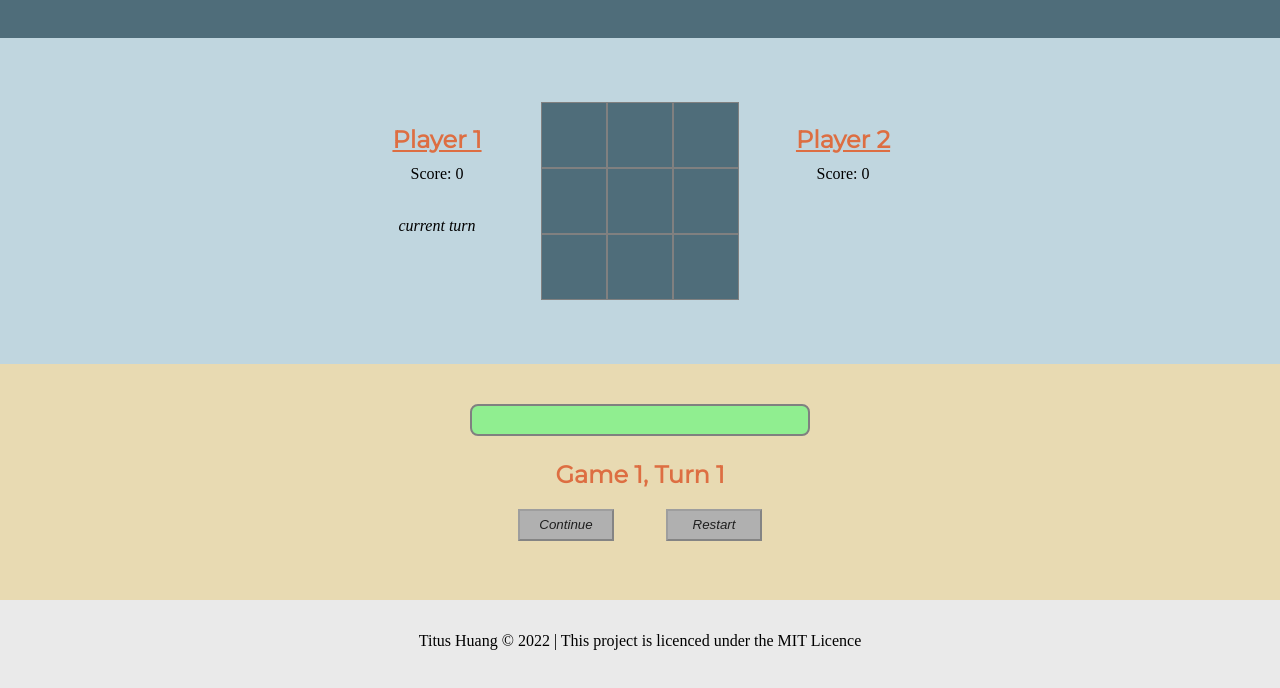
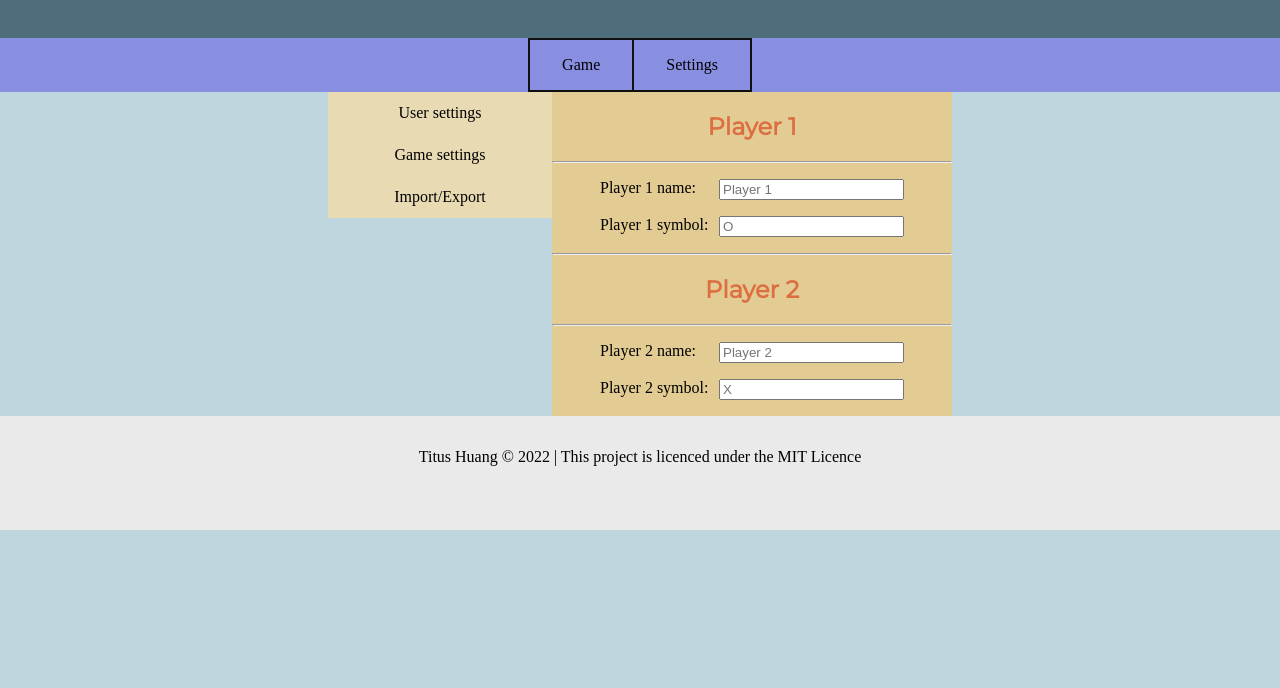
Before and after one commit to Titus-Huang/tic-tac-toe, a plain HTML site: page index.html in a window 1280 px wide. Shown: the part 120-808 px from the top of the page. Drawn offline with Linux system fonts and the light colour scheme.

Commit message:
Started work on settings menu, some CSS functionality works but not UI logic yet

```diff
--- a/index.html
+++ b/index.html
@@ -25,11 +25,16 @@
 
         <!-- (Extension) Navigation bar, for opening/closing settings/etc -->
         <nav>
-
+            <div id="nav-btn-game">
+                <p>Game</p>
+            </div>
+            <div id="nav-btn-settings">
+                <p>Settings</p>
+            </div>
         </nav>
 
         <!-- Section containing the "Tic Tac Toe" game -->
-        <section class="game-board">
+        <section class="game-board" hidden>
             <div class="game-row">
                 <div class="ui-player-1">
                     <h2 class="ui-player-title">Player 1</h2>
@@ -74,7 +79,44 @@
         </section>
 
         <section class="game-settings">
-            <div></div>
+            <div class="settings-row">
+                <div class="settings-menu-sidebar">
+                    <ul>
+                        <li>User settings</li>
+                        <li>Game settings</li>
+                        <li>Import/Export</li>
+                    </ul>
+                    <!-- User customizability:
+                    Symbol, name, avatar -->
+
+                    <!-- Game customizability:
+                    Time per round, max amount of games/"amount to win a round", colours of square, audio settings -->
+
+                    <!-- Import/Export:
+                    Game saves -->
+                </div>
+                <div class="settings-menu">
+                    <div id="settings-user">
+                        <h2>Player 1</h2>
+                        <hr>
+                        <p>Player 1 name: <input type="text" name="Player 1 name (less than 12 characters)" id="ui-input-player-1-name" placeholder="Player 1" maxlength="12"></p>
+                        <p>Player 1 symbol: <input type="text" name="Player 1 symbol" id="ui-input-player-1-symbol" placeholder="O" maxlength="1"></p>
+
+                        <hr>
+                        <h2>Player 2</h2>
+                        <hr>
+
+                        <p>Player 2 name: <input type="text" name="player 2 name (less than 12 characters)" id="ui-input-player-2-name" placeholder="Player 2" maxlength="12"></p>
+                        <p>Player 2 symbol: <input type="text" name="Player 2 symbol" id="ui-input-player-2-symbol" placeholder="X" maxlength="1"></p>
+                    </div>
+                    <div id="settings-game" hidden>
+
+                    </div>
+                    <div id="settings-import-export" hidden>
+
+                    </div>
+                </div>
+            </div>
         </section>
 
         <!-- Footer at the bottom of the page -->
--- a/main.css
+++ b/main.css
@@ -22,6 +22,28 @@ header p {
     margin: 0;
 
     color: white;
+}
+
+nav {
+    display: flex;
+    justify-content: center;
+
+    background-color: #888EE0;
+}
+
+nav div {
+    padding: 1rem 2rem;
+    background-color: #888EE0;
+}
+
+nav div:hover {
+    cursor: pointer;
+    filter: brightness(0.9);
+}
+
+nav div p {
+    margin: 0;
+    user-select: none;
 }
 
 main {
@@ -56,6 +78,13 @@ h1 {
     font-size: 3.5rem;
 }
 
+ul {
+    margin: 0;
+    padding: 0;
+
+    list-style-type: none;
+}
+
 
 
 
@@ -66,7 +95,7 @@ h1 {
     text-decoration: underline;
 }
 
-.game-row {
+.game-row, .settings-row {
     display: flex;
     margin: 4rem 0;
     height: fit-content;
@@ -121,11 +150,58 @@ h1 {
     background-color: #E8DAB2;
 }
 
+.settings-row {
+    margin: 0;
+    align-items: flex-start;
+}
+
+.settings-menu-sidebar {
+    width: 14rem;
+    height: fit-content;
+
+    background-color: #E8DAB2;
+
+    user-select: none;
+}
+
+.settings-menu-sidebar ul li {
+    padding: 0.75rem 0;
+
+    background-color: #E8DAB2;
+
+    cursor: pointer;
+}
+
+.settings-menu-sidebar ul li:hover {
+    filter: brightness(0.9);
+}
+
+.settings-menu {
+    width: 25rem;
+    height: inherit;
+
+    background-color: #E2CC93;
+}
+
 
 
 
 
 /* Id tags */
+
+#nav-btn-game {
+    border-top: 2px solid #101010;
+    border-right: 1px solid #101010;
+    border-bottom: 2px solid #101010;
+    border-left: 2px solid #101010;
+}
+
+#nav-btn-settings {
+    border-top: 2px solid #101010;
+    border-right: 2px solid #101010;
+    border-bottom: 2px solid #101010;
+    border-left: 1px solid #101010;
+}
 
 #ui-player-1-turn-indicator, #ui-player-2-turn-indicator {
     font-style: italic;
@@ -170,6 +246,7 @@ h1 {
 }
 
 #ui-game-continue-button:hover, #ui-game-restart-button:hover {
+    filter: brightness(90%);
     font-weight: 600;;
     font-style: italic;
 }
@@ -179,6 +256,12 @@ h1 {
     color: #1F1F1F;
 
     font-style: italic;
+}
+
+#settings-user p {
+    display: flex;
+    justify-content: space-between;
+    padding: 0 3rem;
 }
 
 
--- a/main.js
+++ b/main.js
@@ -360,3 +360,8 @@ continueButton.addEventListener("click", function (event) {
     continueButton.disabled = true;
     restartButton.disabled = (gameCount > 0) ? false : true;
 })
+
+
+
+
+// UI/UX navigation
```
